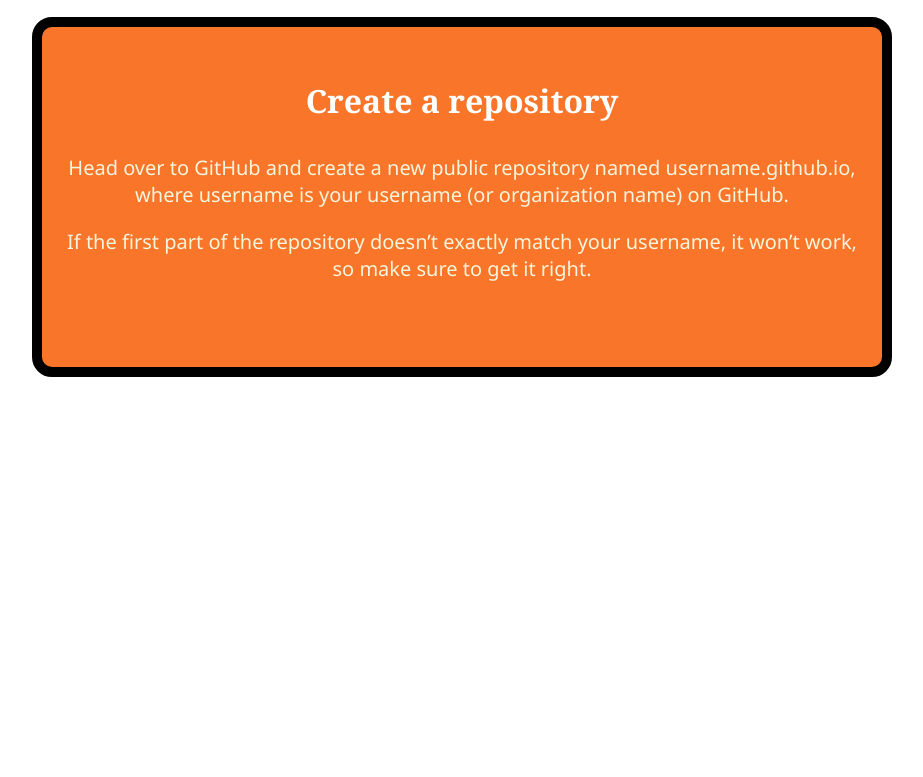
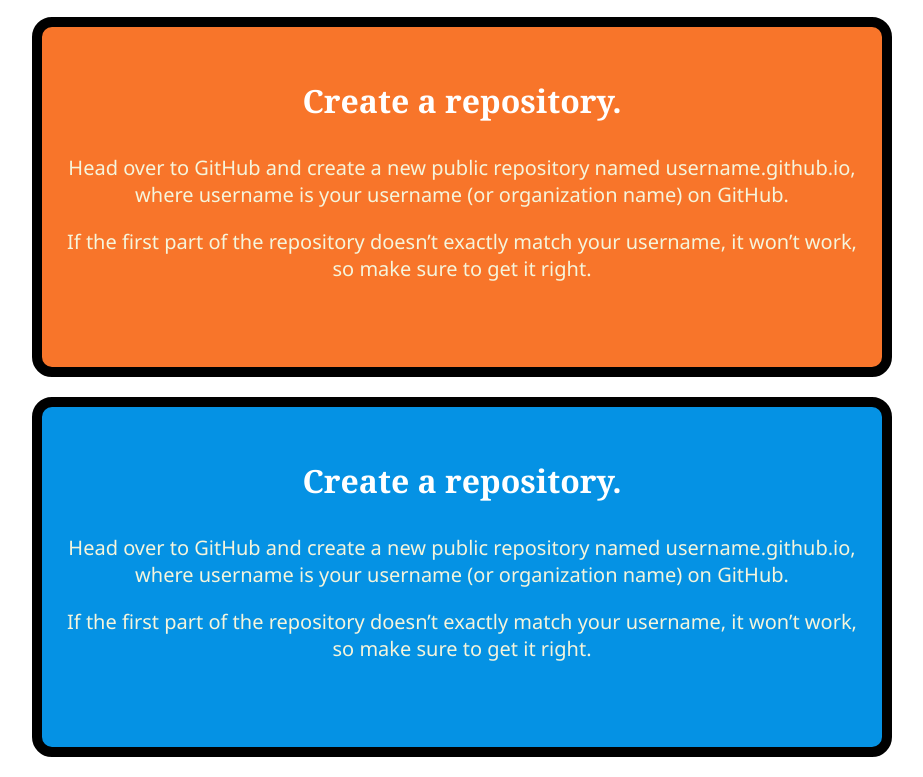
Before and after one commit to kalam409/m1-m3--git-, a plain HTML site: page index.html in a window 1280 px wide. Shown: the part 701-1478 px from the top of the page, without its empty margins (276-1199 px from the left). Before the commit the page ends 1098 px from the top, so only its background shows below. Drawn offline with Linux system fonts and the light colour scheme.

Commit message:
repo3 add

```diff
--- a/index.html
+++ b/index.html
@@ -18,7 +18,12 @@
         <p id="the-first">If the first part of the repository doesn’t exactly match your username, it won’t work, so make sure to get it right.</p>
     </div>
     <div class="repo2">
-        <h3 id="repo-title">Create a repository</h3>
+        <h3 id="repo-title">Create a repository.</h3>
+        <p id="over">Head over to GitHub and create a new public repository named username.github.io, where username is your username (or organization name) on GitHub.</p>
+        <p id="the-first">If the first part of the repository doesn’t exactly match your username, it won’t work, so make sure to get it right.</p>
+    </div>
+    <div class="repo3">
+        <h3 id="repo-title">Create a repository.</h3>
         <p id="over">Head over to GitHub and create a new public repository named username.github.io, where username is your username (or organization name) on GitHub.</p>
         <p id="the-first">If the first part of the repository doesn’t exactly match your username, it won’t work, so make sure to get it right.</p>
     </div>
--- a/style.css
+++ b/style.css
@@ -50,3 +50,16 @@
     margin-top: 20px;
     margin-bottom: 20px;
 }
+.repo3{
+    background-color: rgb(5, 146, 228);
+    border: 10px solid black;
+    border-radius: 20px;
+    width: 800px;
+    height: 300px;
+    padding: 20px;
+    text-align: center;
+    margin-left: 300px;
+    margin-right: 300px;
+    margin-top: 20px;
+    margin-bottom: 20px;
+}
```
